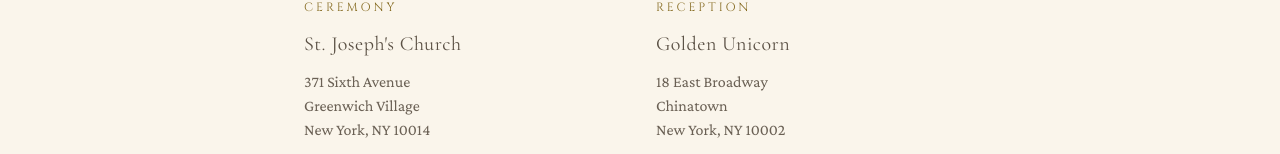
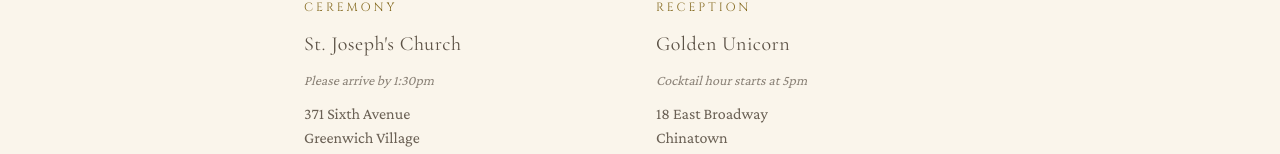
Before and after one commit to idancecrazy-arch/zakrazy, a Next.js app: page /travel in a window 1280 px wide. Shown: the part 379-533 px from the top of the page. Built offline with nearby package versions, Linux system fonts and the light colour scheme; no server answers; a web font is replaced by a local one.

Commit message:
Add ceremony and reception start times to travel page
Ceremony: please arrive by 1:30pm
Reception: cocktail hour starts at 5pm

Co-Authored-By: Claude Sonnet 4.6 <noreply@anthropic.com>
Claude-Session: https://claude.ai/code/session_0165JhdZ772VN7XPcViXu66x

```diff
--- a/app/travel/page.tsx
+++ b/app/travel/page.tsx
@@ -31,6 +31,7 @@ export default function TravelPage() {
                 Ceremony
               </p>
               <p className="font-cormorant text-xl text-dark-taupe tracking-wide">{VENUE.shortName}</p>
+              <p className="font-crimson text-sm italic text-dark-taupe/70">Please arrive by 1:30pm</p>
               <p className="font-crimson text-base text-dark-taupe/90">
                 {VENUE.address}<br />
                 {VENUE.neighborhood}<br />
@@ -52,6 +53,7 @@ export default function TravelPage() {
                 Reception
               </p>
               <p className="font-cormorant text-xl text-dark-taupe tracking-wide">{RECEPTION_VENUE.shortName}</p>
+              <p className="font-crimson text-sm italic text-dark-taupe/70">Cocktail hour starts at 5pm</p>
               <p className="font-crimson text-base text-dark-taupe/90">
                 {RECEPTION_VENUE.address}<br />
                 {RECEPTION_VENUE.neighborhood}<br />
```
